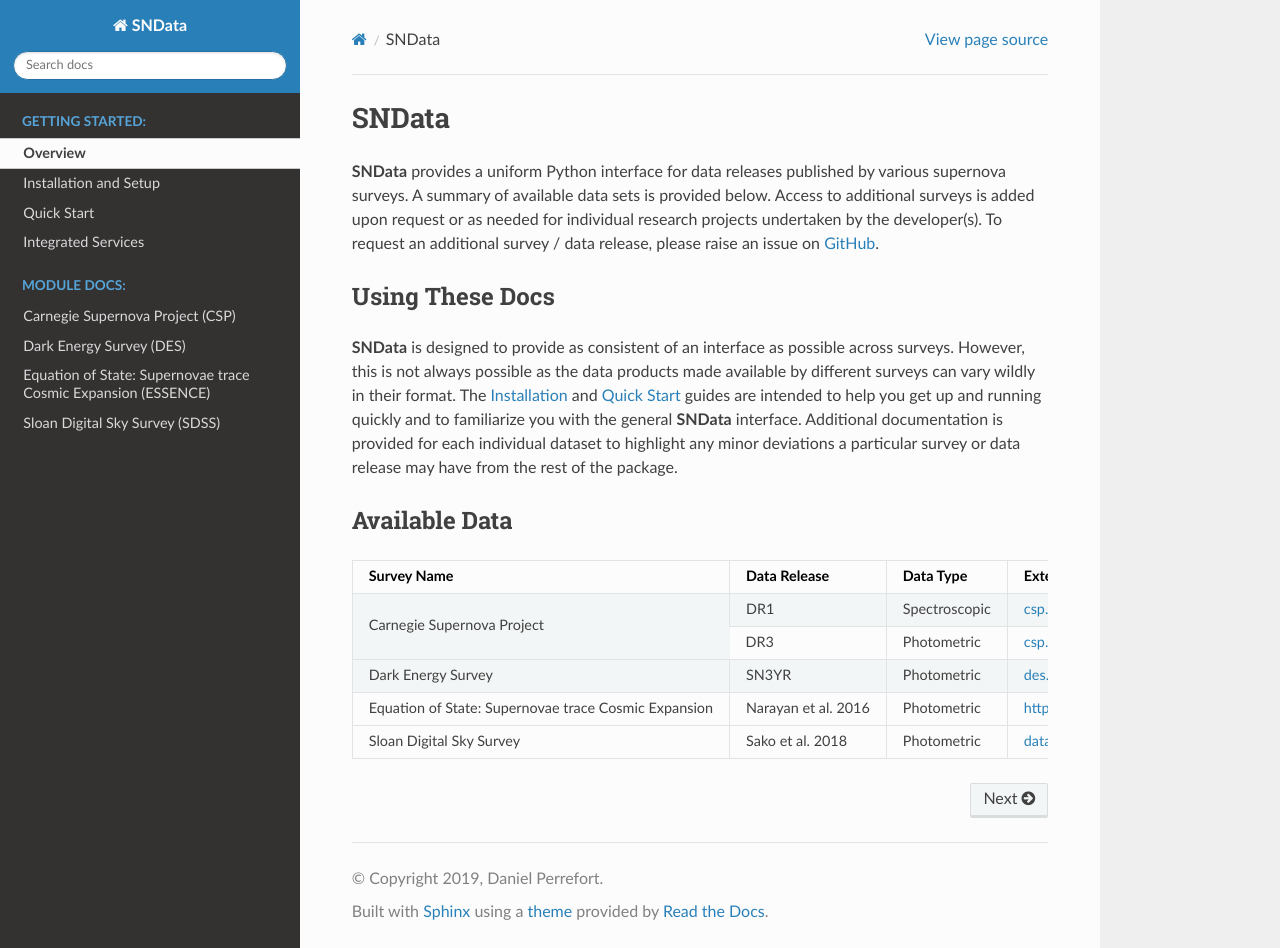
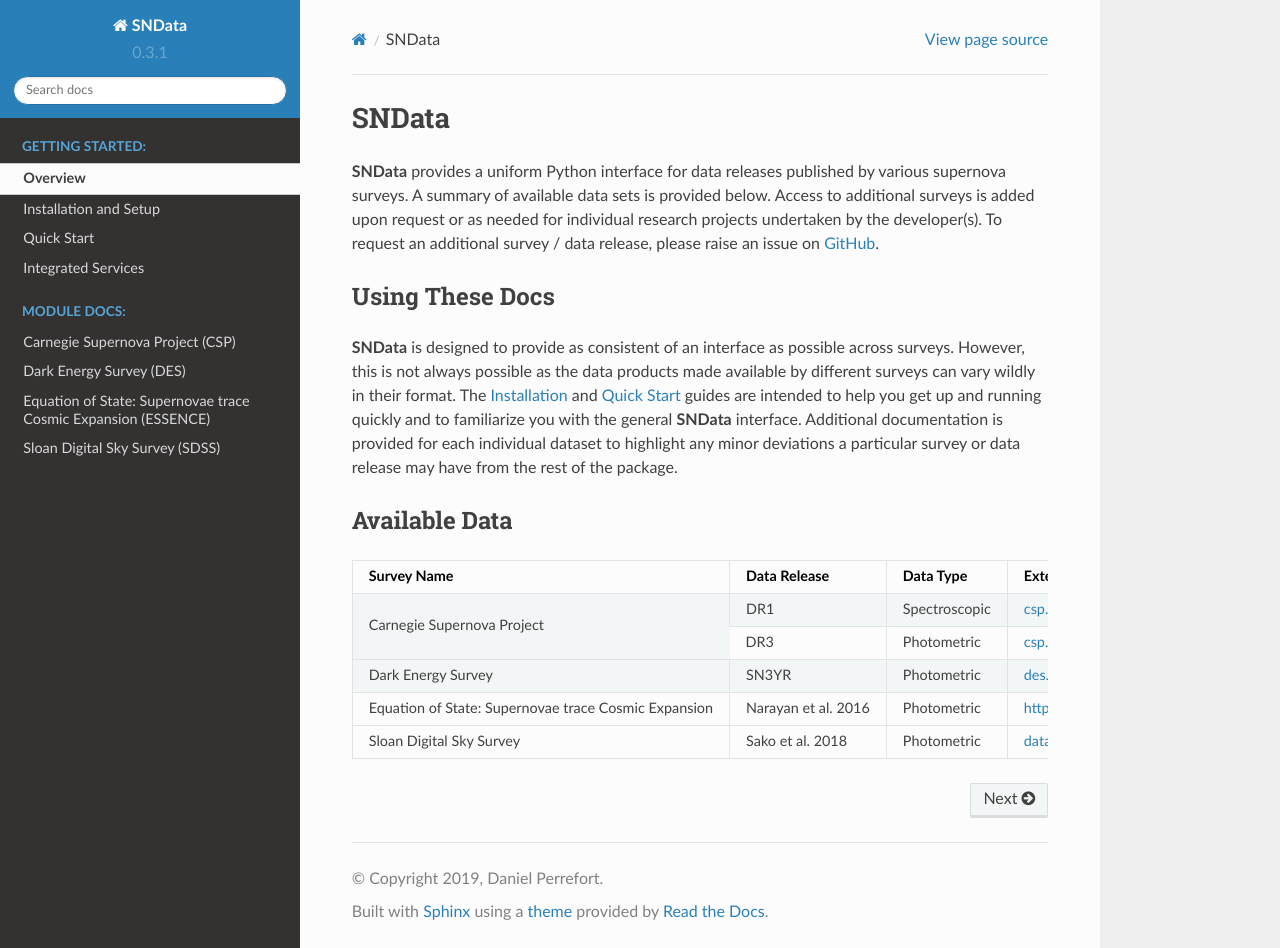
Before and after one commit to sncosmo/SNData, a Sphinx documentation site: the page built from docs/source/index.rst, in a window 1280 px wide and 948 px high. Built offline with Sphinx 7.4.7 and the Read the Docs theme 2.0.0, drawn with Linux system fonts in a browser that asks for light colours.

Commit message:
Version bump

```diff
--- a/SNData/__init__.py
+++ b/SNData/__init__.py
@@ -12,6 +12,6 @@
 from ._integrations import query_osc_photometry
 from ._integrations import query_osc_spectra
 
-__version__ = '0.3.0'
+__version__ = '0.3.1'
 __author__ = 'Daniel Perrefort'
 __license__ = 'MIT'
--- a/docs/source/conf.py
+++ b/docs/source/conf.py
@@ -24,9 +24,9 @@
 author = 'Daniel Perrefort'
 
 # The short X.Y version
-version = ''
+version = '0.3.1'
 # The full version, including alpha/beta/rc tags
-release = '0.3.0'
+release = '0.3.1'
 
 # -- General configuration ---------------------------------------------------
 
```
